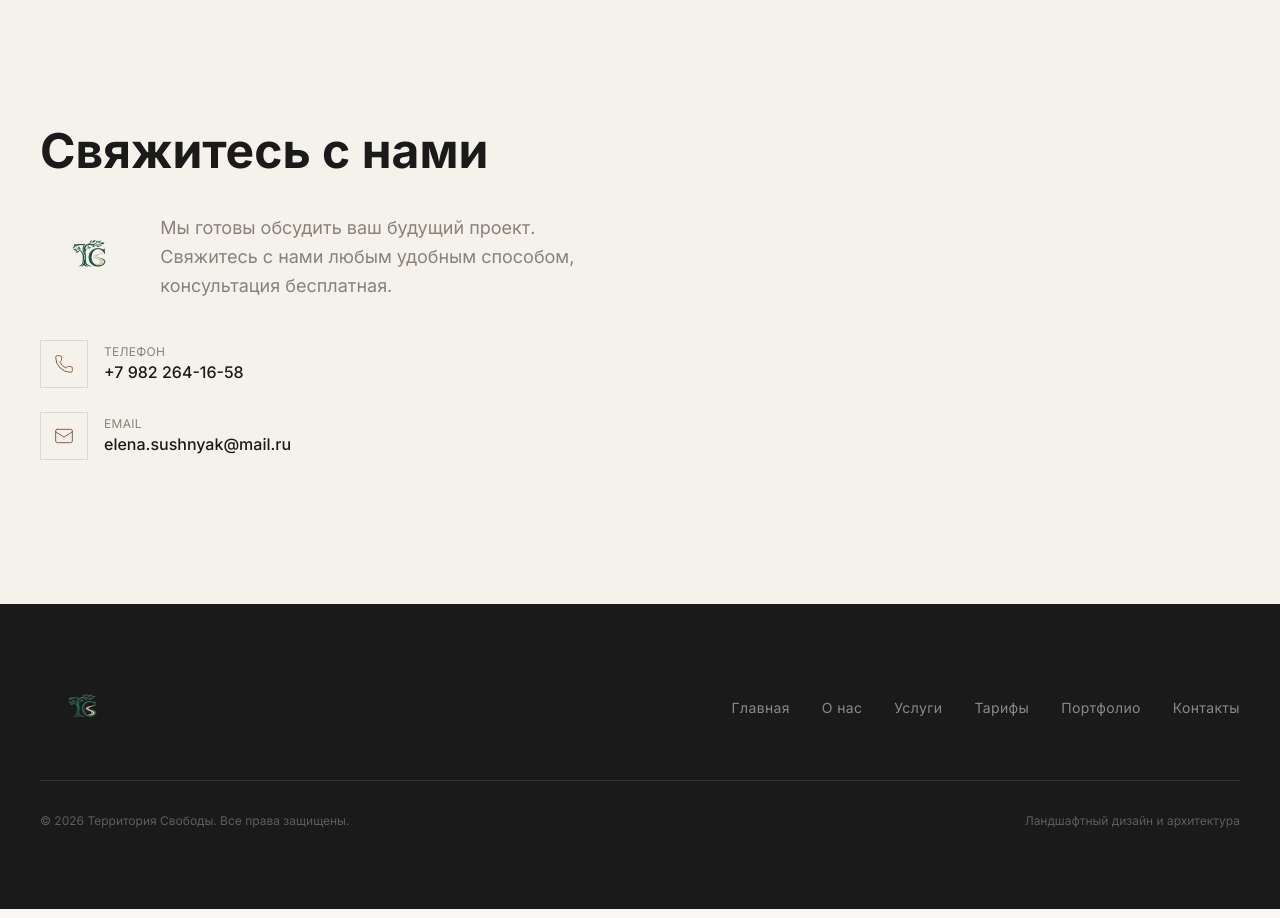
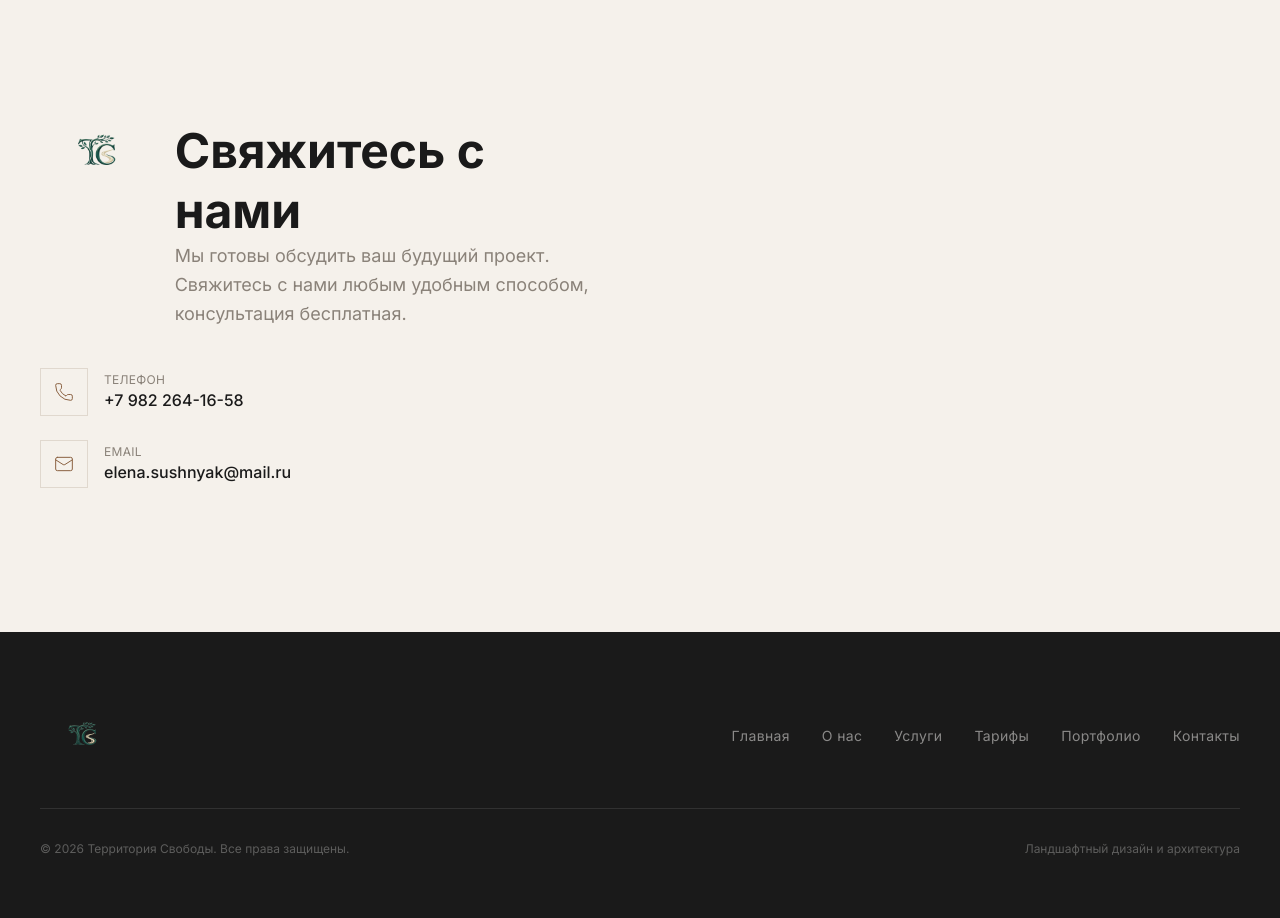
Before and after one commit to workreplit3-ctrl/territoriya-svobody, a Next.js app: page / in a window 1280 px wide. Shown: the part 7900-8818 px from the top of the page. Built offline with nearby package versions, Linux system fonts and the light colour scheme.

Commit message:
fix: logo+heading same line, text aligned under logo via grid

```diff
--- a/src/app/page.tsx
+++ b/src/app/page.tsx
@@ -1067,17 +1067,21 @@ function Contacts() {
       <div className="max-w-[1400px] mx-auto px-6 md:px-10">
         <div className="grid md:grid-cols-2 gap-12 md:gap-20">
           <div>
+            <div className="grid grid-cols-[auto_1fr] grid-rows-[auto_auto] items-center gap-x-5 mb-10">
+              <FadeIn className="row-span-2 self-start">
+                <img src="/logo.png" alt="Территория Свободы" className="h-14 md:h-16 w-auto object-left" />
+              </FadeIn>
               <FadeIn>
-              <h2 className="text-3xl md:text-4xl lg:text-5xl font-bold leading-tight mb-8">
+                <h2 className="text-3xl md:text-4xl lg:text-5xl font-bold leading-tight">
                   Свяжитесь с нами
                 </h2>
               </FadeIn>
-            <FadeIn delay={0.1} className="flex items-center gap-5 mb-10">
-              <img src="/logo.png" alt="Территория Свободы" className="h-12 md:h-14 w-auto object-left flex-shrink-0" />
+              <FadeIn delay={0.1}>
                 <p className="text-warm-gray text-base md:text-lg leading-relaxed">
                   Мы готовы обсудить ваш будущий проект. Свяжитесь с нами любым удобным способом, консультация бесплатная.
                 </p>
               </FadeIn>
+            </div>
 
             <div className="space-y-6">
               <a href="tel:+79822641658" className="flex items-center gap-4 group">
```
Lines whose indentation alone changed are shown as unchanged.
